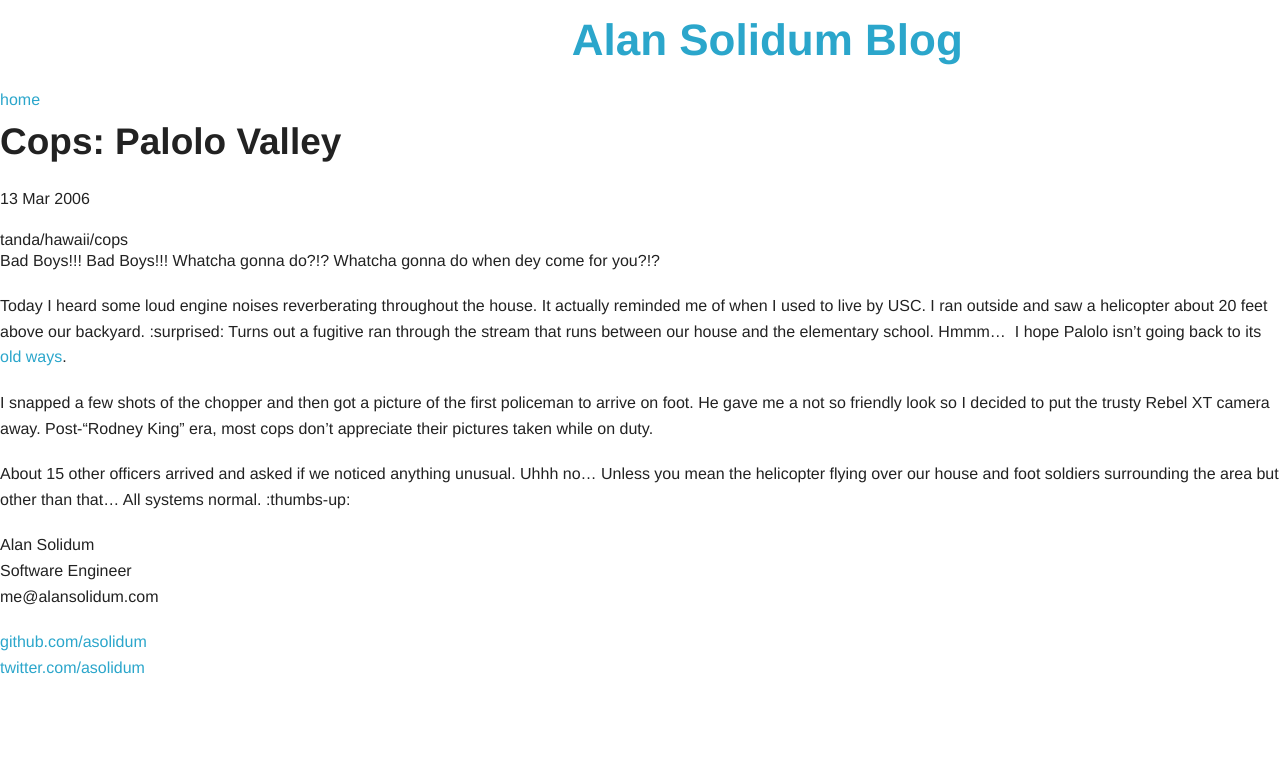
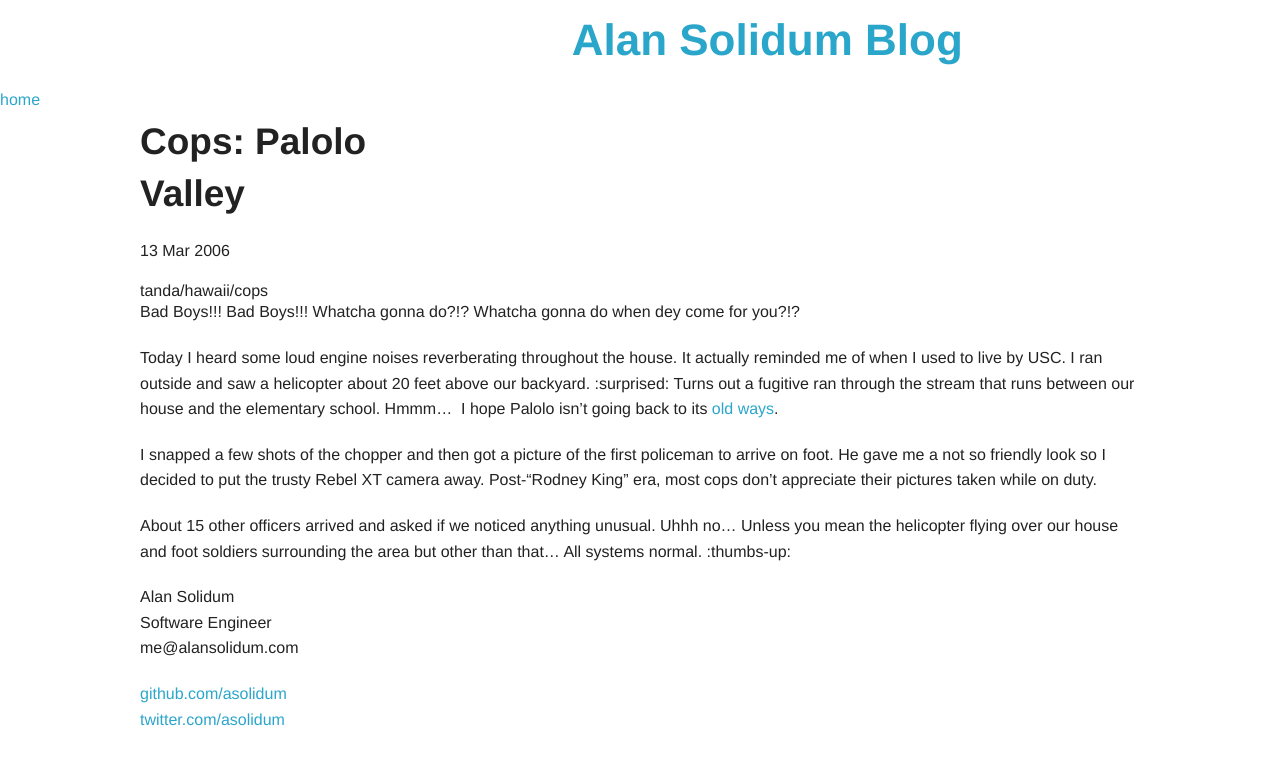
Before and after one commit to asolidum/blog_original, a Jekyll site: the page built from _posts/2006-03-13-cops-palolo-valley.markdown, in a window 1280 px wide. Shown: the top 765 px of the page. Built offline with Jekyll 4.4.1, drawn with Linux system fonts in a browser that asks for light colours.

```diff
--- a/_layouts/post.html
+++ b/_layouts/post.html
@@ -1,7 +1,11 @@
 ---
 layout: default
 ---
-<h2>{{ page.title }}</h2>
+<div class="row">
+  <div class="large-1 columns"></div>
+  <div class="large-3 coumnns">
+    <h2>{{ page.title }}</h2>
+  </div>
 <p class="meta">{{ page.date | date_to_string }}</p>
 
 <div id="post">
```
Also changed, not shown: 9 other files.
